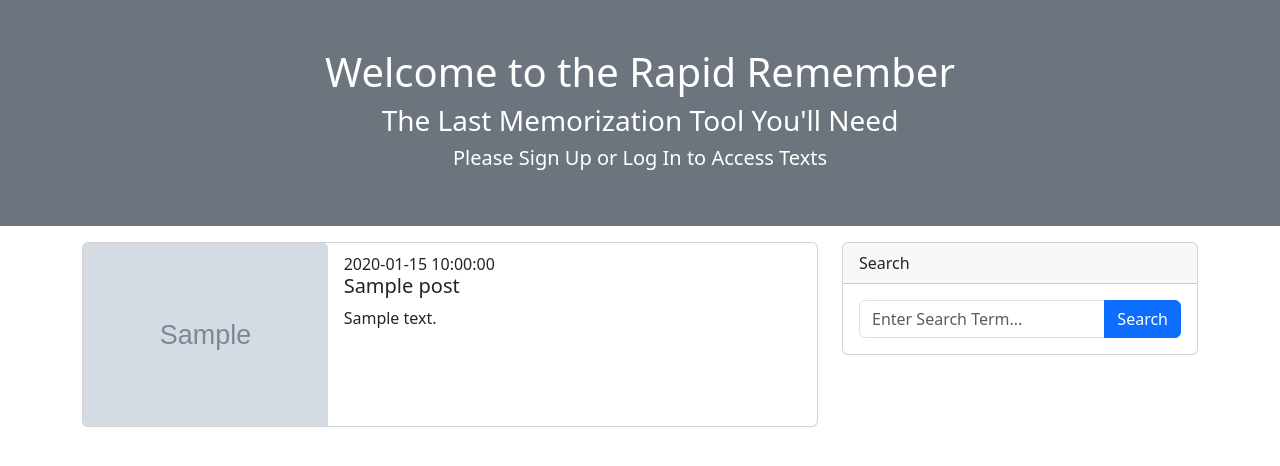
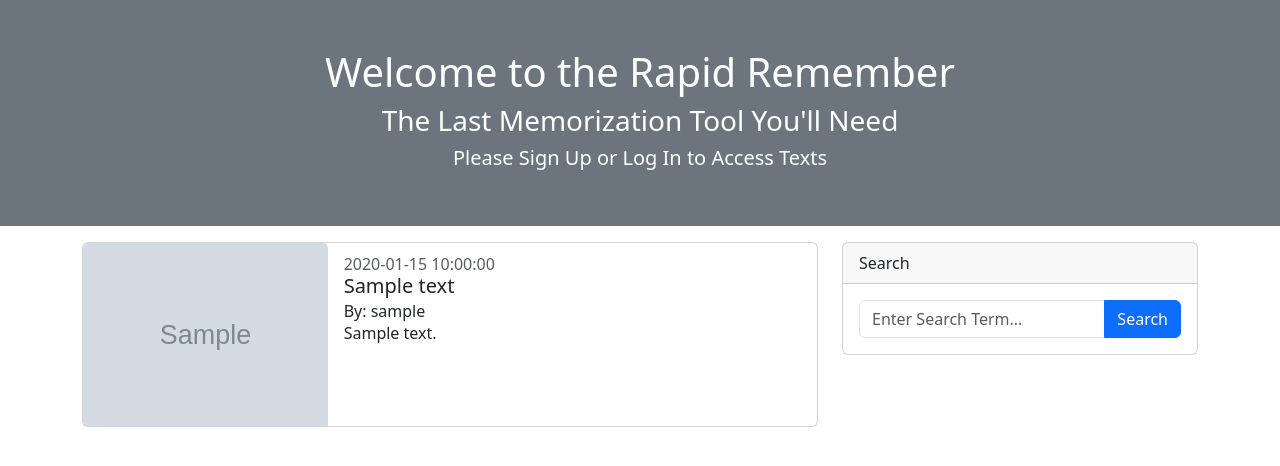
Before and after one commit to lureeves/Rapid_Remember, a Flask app: template app/templates/index.html in a window 1280 px wide. Shown: the part 56-522 px from the top of the page. Run offline with Flask 3, Linux system fonts and the light colour scheme; tables that the repository leaves empty hold one stand-in row (values such as "Sample post"); the template is opened without the code that fills it: values that come from a table or form of the project are taken from there, most other values are stand-ins (such as "Sample title", 1, 10 or a date in 2020); grey boxes marked "Sample" are stand-in pictures.

Commit message:
Displaying all texts on main page

```diff
--- a/app/routes.py
+++ b/app/routes.py
@@ -1,13 +1,14 @@
 from app import app, db
 from flask import render_template, redirect, url_for, flash
-from fake_data import posts
+# from fake_data import posts
 from app.forms import SignUpForm, LoginForm, TextForm
 from app.models import User, Text
 from flask_login import login_user, logout_user, login_required, current_user
 
 @app.route('/')
 def index():
-    return render_template('index.html', posts=posts)
+    texts = Text.query.all()
+    return render_template('index.html', texts=texts)
 
 
 @app.route('/signup', methods=["GET", "POST"])
@@ -75,8 +76,8 @@ def add_text():
         title = form.title.data
         body = form.body.data
         image_url = form.image_url.data or None
-        # Create an instance of Post with form data AND auth user ID
-        new_post = Text(title=title, body=body, image_url=image_url, user_id=current_user.id)
-        flash(f"{new_post.title} has been created!", "success")
+        # Create an instance of Text with form data AND auth user ID
+        new_text = Text(title=title, body=body, image_url=image_url, user_id=current_user.id)
+        flash(f"{new_text.title} has been created!", "success")
         return redirect(url_for('index'))
     return render_template('add_text.html', form=form)
--- a/app/templates/index.html
+++ b/app/templates/index.html
@@ -17,17 +17,18 @@
         <!-- Left 2/3 Column -->
         <div class="col-12 col-lg-8 order-1 order-lg-0">
 
-            {% for post in posts %}
+            {% for text in texts %}
                 <div class="card mt-3">
                     <div class="row g-0">
                         <div class="col-md-4">
-                            <img class="card-img-top" src="{{ post.image }}" alt="random">
+                            <img class="card-img-top" src="{{ text.image_url }}" alt="random">
                         </div>
                         <div class="col-md-8">
                             <div class="card-body">
-                                <h6 class="card-subtitle">{{ post.date_created }}</h6>
-                                <h5 class="card-title">{{ post['title'] }}</h5>
-                                <p class="card-text">{{ post.body }}</p>
+                                <h6 class="card-subtitle text-muted">{{ text.date_created }}</h6>
+                                <h5 class="card-title">{{ text.title }}</h5>
+                                <h6 class="card-subtitle">By: {{ text.author.username }}</h6>
+                                <p class="card-text">{{ text.body }}</p>
                             </div>
                         </div>
                     </div>
```
